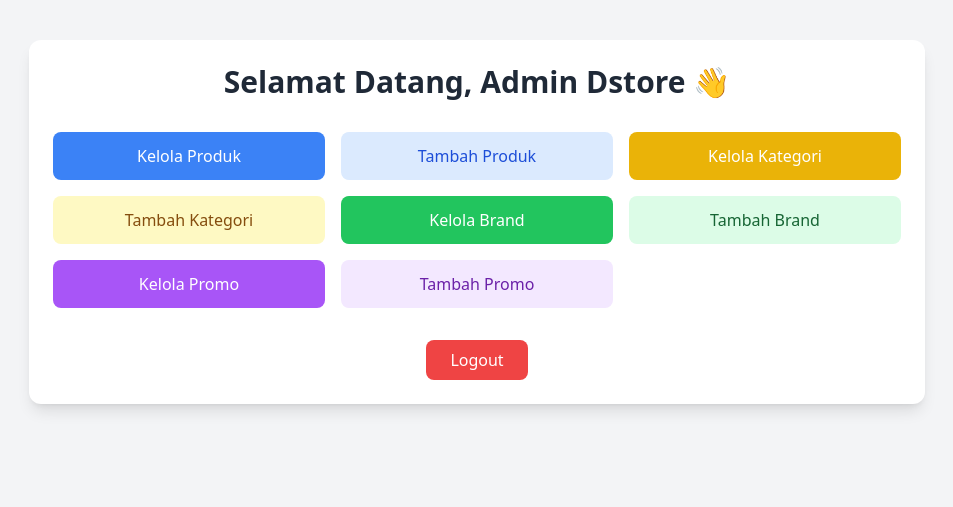
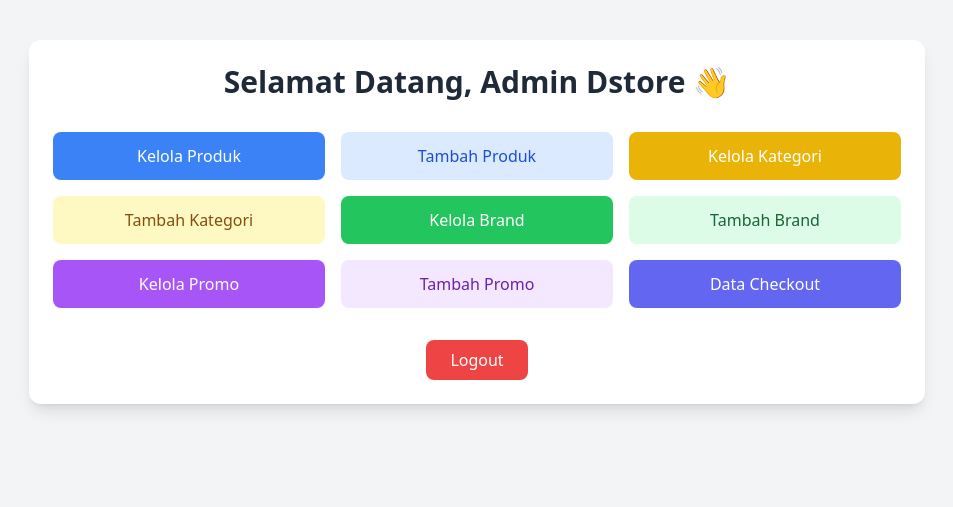
Before and after one commit to ddamar798/D-store-PHP, a PHP site: page /admin/dashboard.php in a window 1280 px wide. Shown: the top 507 px of the page, without its empty margins (163-1116 px from the left). Run offline with PHP 8.4, Linux system fonts and the light colour scheme; the visitor is signed in with stand-in values (Sample User, id 1); some libraries are stand-ins or nearby versions.

Commit message:
feat: add button link to checkout

```diff
--- a/admin/dashboard.php
+++ b/admin/dashboard.php
@@ -52,6 +52,11 @@ include_once '../includes/auth_admin.php'; // Cek login admin
                 Tambah Promo
             </a>
 
+            <a href="checkout.php" class="block bg-indigo-500 hover:bg-indigo-600 text-white text-center py-3 rounded-lg">
+                Data Checkout
+            </a>
+
+
         </div>
 
         <form action="../controllers/logout.php" method="POST" class="text-center mt-6">
```
